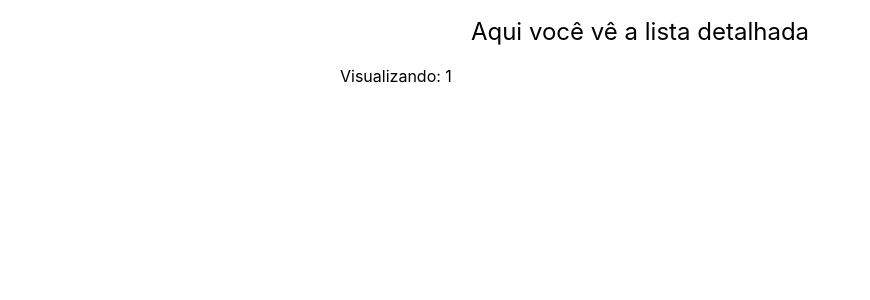
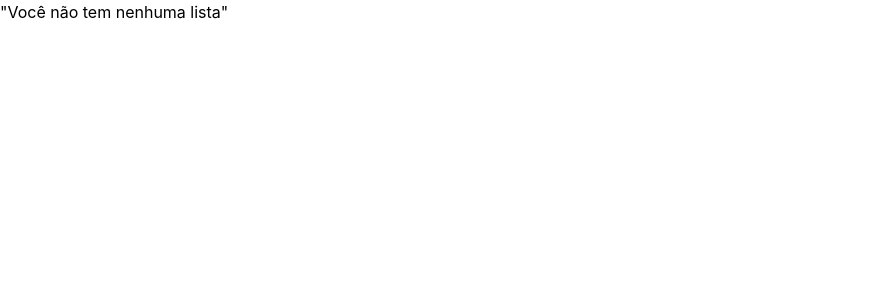
Before and after one commit to donysvaquino/multi-listas, a React (Vite) app: page /ListaDetalhada/1 in a window 1280 px wide. Shown: the top 300 px of the page, without its empty margins (0-870 px from the left). Built offline with nearby package versions, Linux system fonts and the light colour scheme.

Commit message:
A parte visual da visualização de listas detalhada também tá funcionando

```diff
--- a/src/main.jsx
+++ b/src/main.jsx
@@ -6,7 +6,7 @@ import { createBrowserRouter, RouterProvider } from "react-router-dom";
 import ListaDetalhada from "./pages/ListaDetalhada.jsx";
 import VerListas from "./pages/VerListas.jsx";
 import NovaLista from "./pages/NovaLista.jsx";
-import { useParams } from "react-router-dom";
+
 
 const router = createBrowserRouter([
   {
--- a/src/pages/ListaDetalhada.jsx
+++ b/src/pages/ListaDetalhada.jsx
@@ -1,13 +1,30 @@
 import { useParams } from "react-router-dom";
+import { TrashIcon } from "lucide-react";
 
 export default function ListaDetalhada() {
   let params = useParams();
+  const listas = JSON.parse(localStorage.getItem("Listas"));
+  if (!listas) return <div>"Você não tem nenhuma lista"</div>;
+  const lista = listas.find((lista) => (lista.id = params.listaId));
+
   return (
-    <div className="w-150 mx-auto">
-      <h1 className="text-center p-4 text-2xl">
-        Aqui você vê a lista detalhada
+    <div className="p-6 my-10 bg-slate-200 rounded-md mx-auto shadow space-y-4 w-150">
+      <h1 className="text-center p-4 text-2xl font-bold text-slate-800 border-b border-slate-300 ">
+        {lista.nomeLista}
       </h1>
-      <h2>Visualizando: {params.listaId}</h2>
+      <ul className="space-y-2">
+        {lista.produtos.map((produto) => (
+          <li
+            key={produto.id}
+            className="flex justify-between items-center bg-slate-400 w-full text-left text-white p-2 rounded-md"
+          >
+            {produto.produtoNome}
+            <button className="bg-slate-400 p-2 rounded-md text-white">
+              <TrashIcon />
+            </button>
+          </li>
+        ))}
+      </ul>
     </div>
   );
 }
--- a/src/pages/VerListas.jsx
+++ b/src/pages/VerListas.jsx
@@ -1,13 +1,10 @@
-import { useEffect, useState } from "react";
+import { useState } from "react";
 import Listas from "../components/Listas";
 
 function VerListas() {
-  const [listasCadastradas, setListasCadastradas] = useState([]);
-
-  useEffect(() => {
-    const listas = JSON.parse(localStorage.getItem("Listas")) || [];
-    setListasCadastradas(listas);
-  }, []);
+  const [listasCadastradas] = useState(() => {
+    return JSON.parse(localStorage.getItem("Listas")) || [];
+  });
 
   return (
     <div className="w-300 mx-auto">
```
